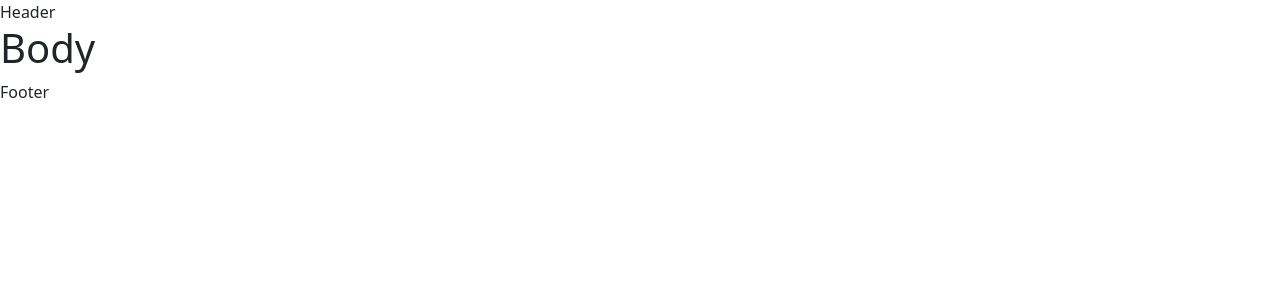
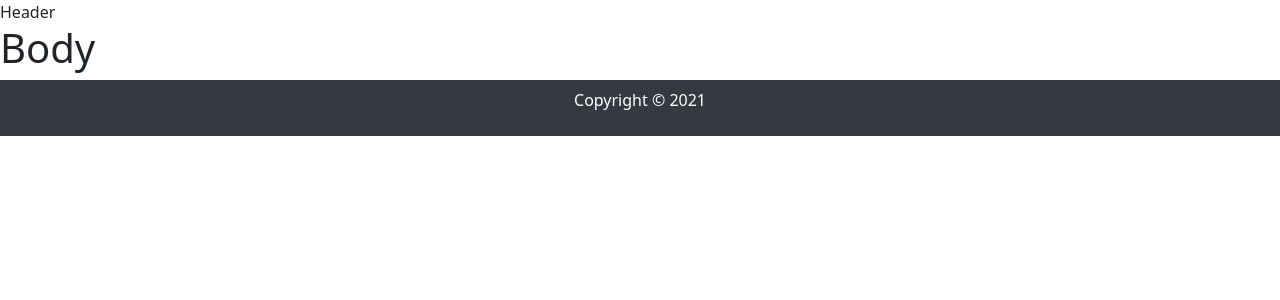
Before and after one commit to pjp0704/Blog_Frontend, a React (Create React App) app: page / in a window 1280 px wide. Shown: the top 300 px of the page. Built offline with nearby package versions, Linux system fonts and the light colour scheme; the HTML template or start-up script is replaced by a standard one.

Commit message:
<Add> apply bootstrap class

```diff
--- a/src/components/Footer.js
+++ b/src/components/Footer.js
@@ -1,7 +1,23 @@
 import React from 'react';
+import { Row, Col } from 'reactstrap';
 
 const Footer = () => {
-  return <div>Footer</div>;
+  const thisYear = () => {
+    const year = new Date().getFullYear();
+    return year;
+  };
+
+  return (
+    <div id="main-footer" className="text-center p-2">
+      <Row>
+        <Col>
+          <p>
+            Copyright &copy; <span>{thisYear()}</span>
+          </p>
+        </Col>
+      </Row>
+    </div>
+  );
 };
 
 export default Footer;
```
